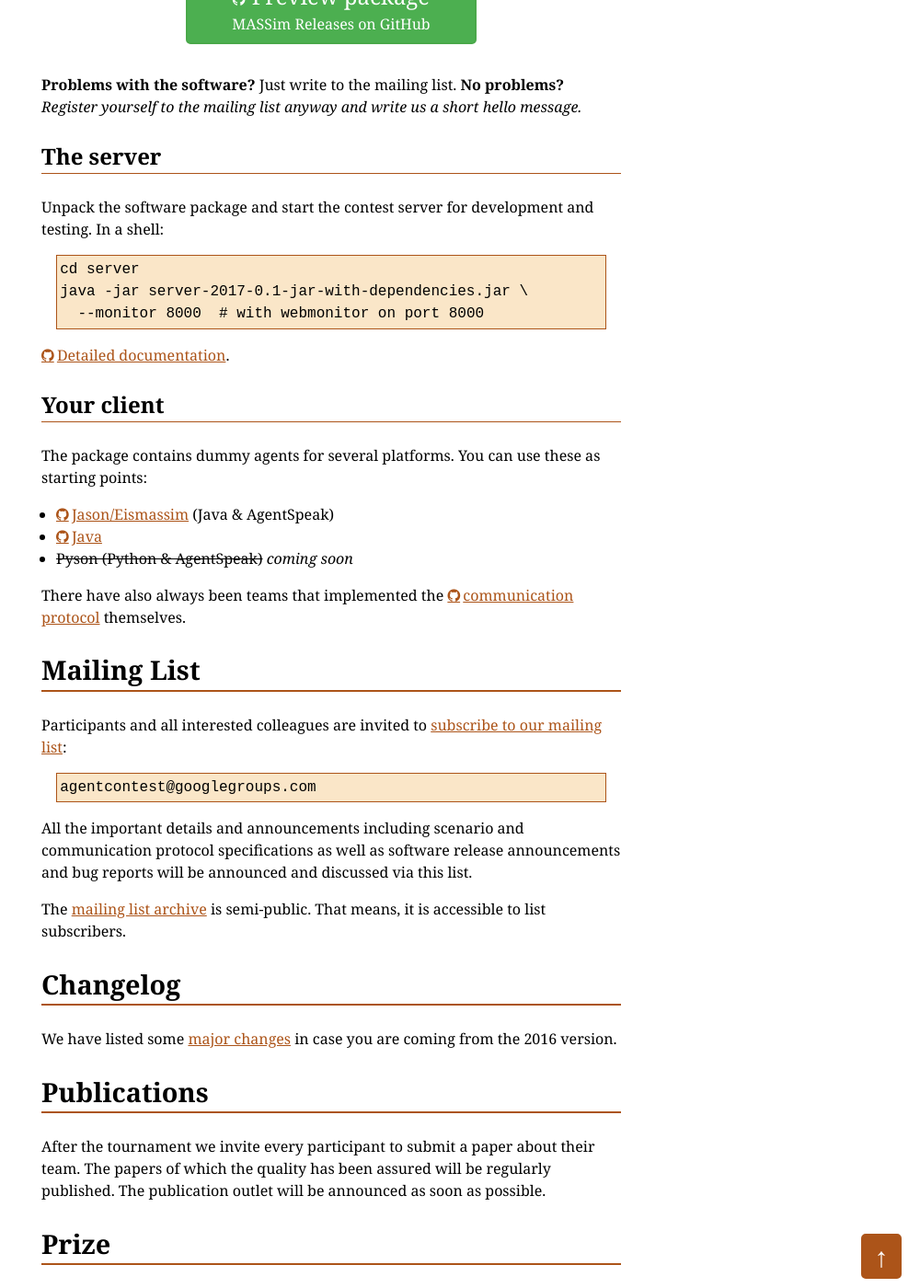
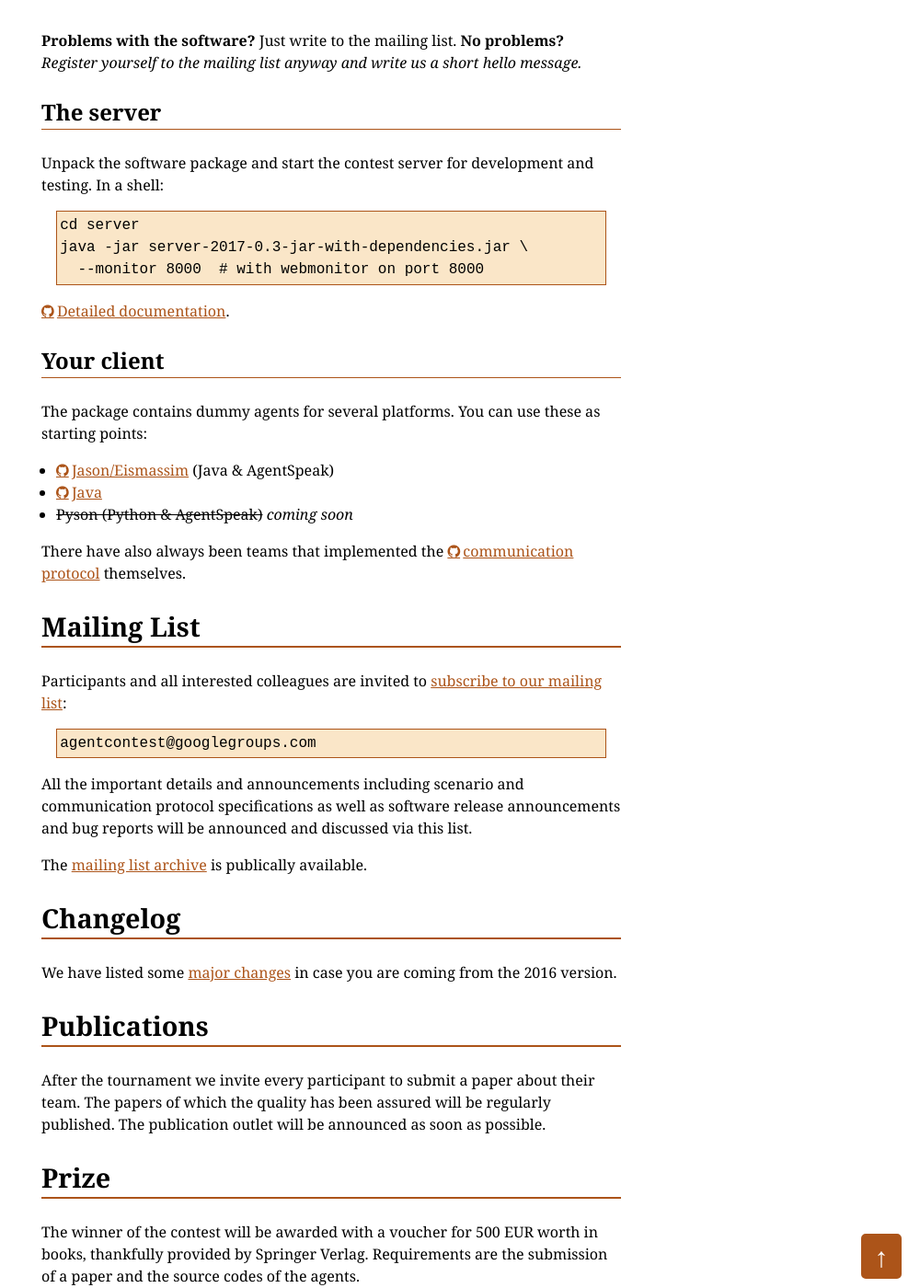
Before and after one commit to agentcontest/agentcontest.github.io, a Jekyll site: the page built from 2017/index.md, in a window 1280 px wide and 1400 px high, scrolled down 1416 px. Shown: the whole window at 92% size, without its empty margins (280-1280 px from the left). Built offline with Jekyll 4.4.1, drawn with Linux system fonts in a browser that asks for light colours; some of the changed text lies outside the part shown.

Commit message:
tweak contest info

````diff
--- a/2017/index.md
+++ b/2017/index.md
@@ -13,10 +13,6 @@
 --------------------
 
 {% include_relative _schedule.html %}
-
-<div class="centered">
-  More exact dates will be announced as soon as possible.
-</div>
 
 The Scenario: Agents in the City
 --------------------------------
@@ -46,7 +42,7 @@
 
 ```bash
 cd server
-java -jar server-2017-0.1-jar-with-dependencies.jar \
+java -jar server-2017-0.3-jar-with-dependencies.jar \
   --monitor 8000  # with webmonitor on port 8000
 ```
 
@@ -75,7 +71,7 @@
 
 All the important details and announcements including scenario and communication protocol specifications as well as software release announcements and bug reports will be announced and discussed via this list.
 
-The [mailing list archive](https://groups.google.com/forum/#!forum/agentcontest) is semi-public. That means, it is accessible to list subscribers.
+The [mailing list archive](https://groups.google.com/forum/#!forum/agentcontest) is publically available.
 
 Changelog
 ---------
````
